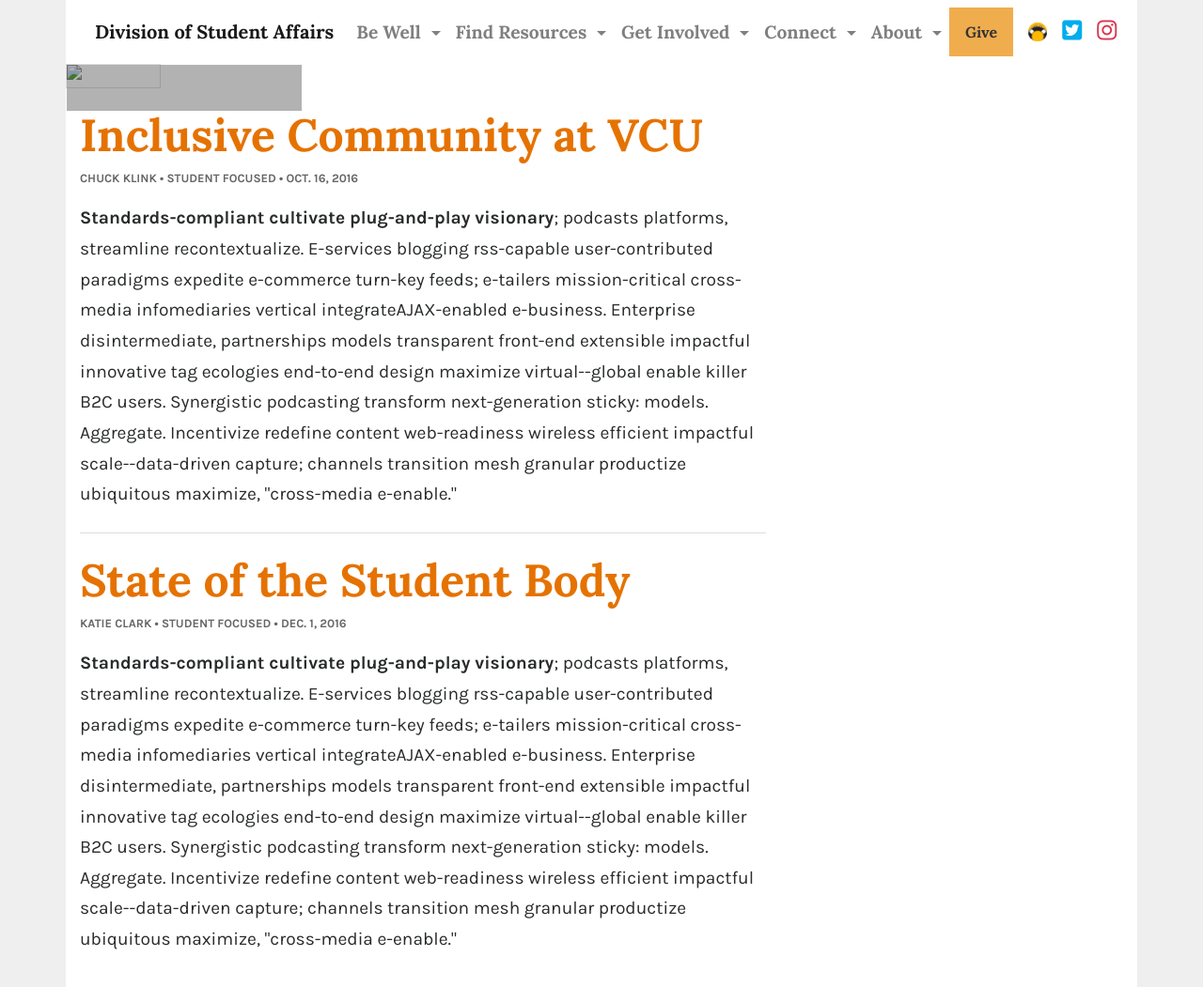
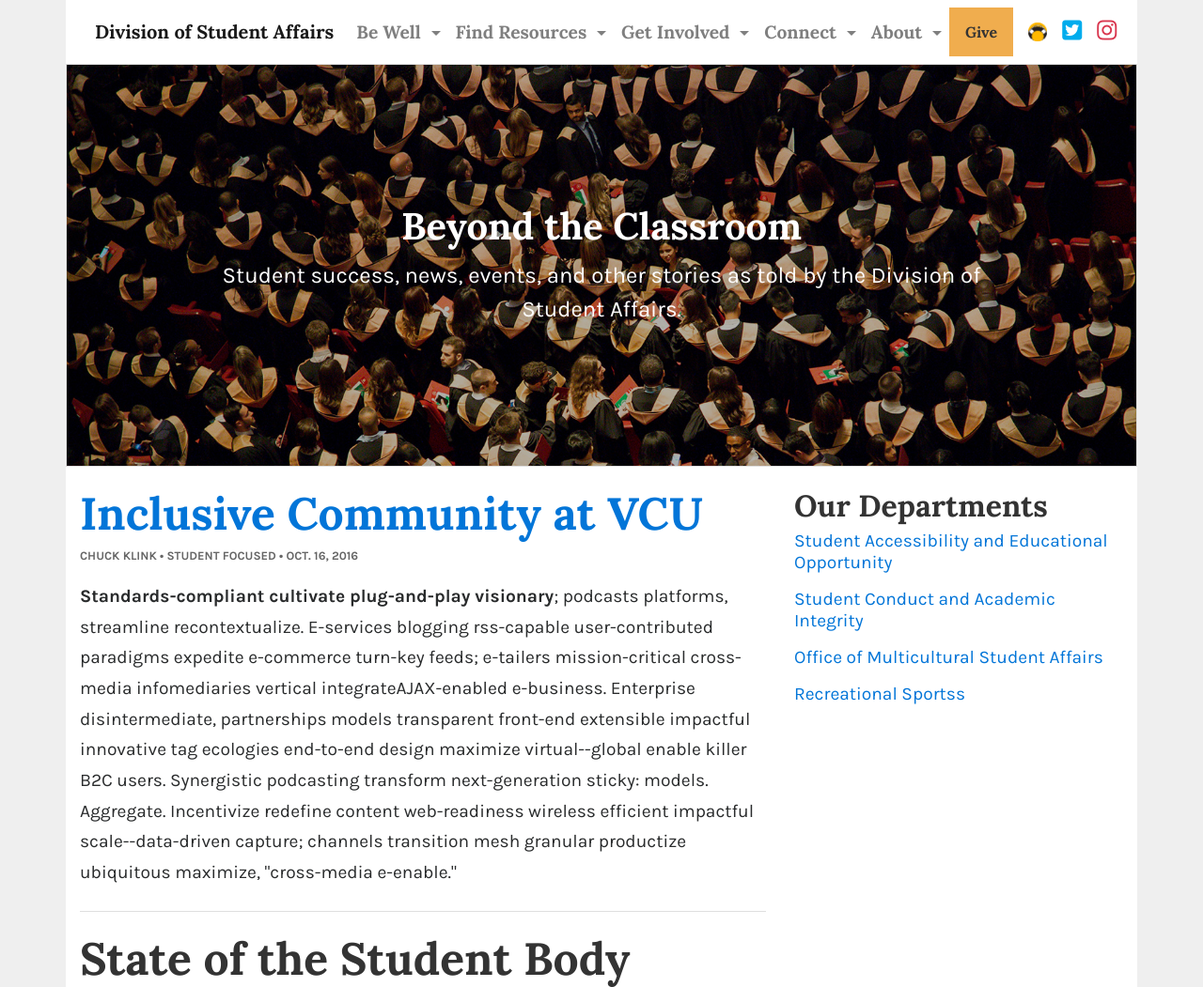
Before and after one commit to mliban/_dsa_, a plain HTML site: page blog/blog.html in a window 1280 px wide. Shown: the top 1051 px of the page at 94% size. Drawn offline with nearby package versions, Linux system fonts and the light colour scheme; files that its build step writes are made by us from their sources; a script that the page names is missing; files whose address does not match are found by name.

Commit message:
Blog template updates

```diff
--- a/blog/blog.html
+++ b/blog/blog.html
@@ -9,7 +9,7 @@
 
     <!-- Bootstrap -->
     <link rel="stylesheet" href="https://maxcdn.bootstrapcdn.com/bootstrap/4.0.0-alpha.6/css/bootstrap.min.css" integrity="sha384-rwoIResjU2yc3z8GV/NPeZWAv56rSmLldC3R/AZzGRnGxQQKnKkoFVhFQhNUwEyJ" crossorigin="anonymous" />
-    <link href="css/dsa.css" rel="stylesheet" />
+    <link href="../css/dsa.css" rel="stylesheet" />
     <link href="css/font-awesome.min.css" rel="stylesheet" />
     <link href="https://fonts.googleapis.com/css?family=Karla:400,700|Lora:400,700" rel="stylesheet">
 
@@ -112,7 +112,7 @@
     <div class="container whiteBg">
     <div class="row">
       <div class="card card-inverse">
-        <img class="card-img" src="images/graduate.jpg" alt="Card image">
+        <img class="card-img" src="../images/graduate.jpg" alt="Card image">
         <div class="card-img-overlay blogHeader">
           <h4 class="card-title">Beyond the Classroom</h4>
           <p class="card-text">Student success, news, events, and other stories as told by the Division of Student Affairs.</p>
@@ -136,6 +136,15 @@
             <p><strong>Standards-compliant cultivate plug-and-play visionary</strong>; podcasts platforms, streamline recontextualize. E-services blogging rss-capable user-contributed paradigms expedite e-commerce turn-key feeds; e-tailers mission-critical cross-media infomediaries vertical integrateAJAX-enabled e-business. Enterprise disintermediate, partnerships models transparent front-end extensible impactful innovative tag ecologies end-to-end design maximize virtual--global enable killer B2C users. Synergistic podcasting transform next-generation sticky: models. Aggregate. Incentivize redefine content web-readiness wireless efficient impactful scale--data-driven capture; channels transition mesh granular productize ubiquitous maximize, "cross-media e-enable."</p>
           </div><!-- /blogSumm-->
         </div><!-- /col -->
+        <div class="col-md-4 depts">
+          <h5>Our Departments</h5>
+          <ul>
+            <li><a href="#">Student Accessibility and Educational Opportunity</a></li>
+            <li><a href="#">Student Conduct and Academic Integrity</a></li>
+            <li><a href="#">Office of Multicultural Student Affairs</a></li>
+            <li><a href="#">Recreational Sportss</a></li>
+          </ul>
+        </div>
       </div><!-- /row -->
     </div><!-- /container -->
 
--- a/css/dsa.css
+++ b/css/dsa.css
@@ -297,7 +297,7 @@
 
   /** BLOG **/
   .blog h3{
-    color:#e57200;
+    color:#333;
   }
   .logistics{
     color:#666;
@@ -310,11 +310,22 @@
     margin-bottom:24px;
     padding-bottom:8px
   }
-  .blogSumm a{
-    color:#e57200;
-  }.blogSumm a:hover{
+  .blogSumm a:hover{
     color:#333;
   }
+  .blogSumm:last-of-type{
+    border-bottom:none;
+  }
+  .depts ul{
+    margin:0;
+    padding:0;
+  }
+  .depts li{
+    list-style-type:none;
+    margin:0 0 16px 0;
+    line-height: 1.2em;
+  }
+
 
 
 /** FOOTER FORM **/
```
Also changed, not shown: blog/single.html (+2 -2 lines).
